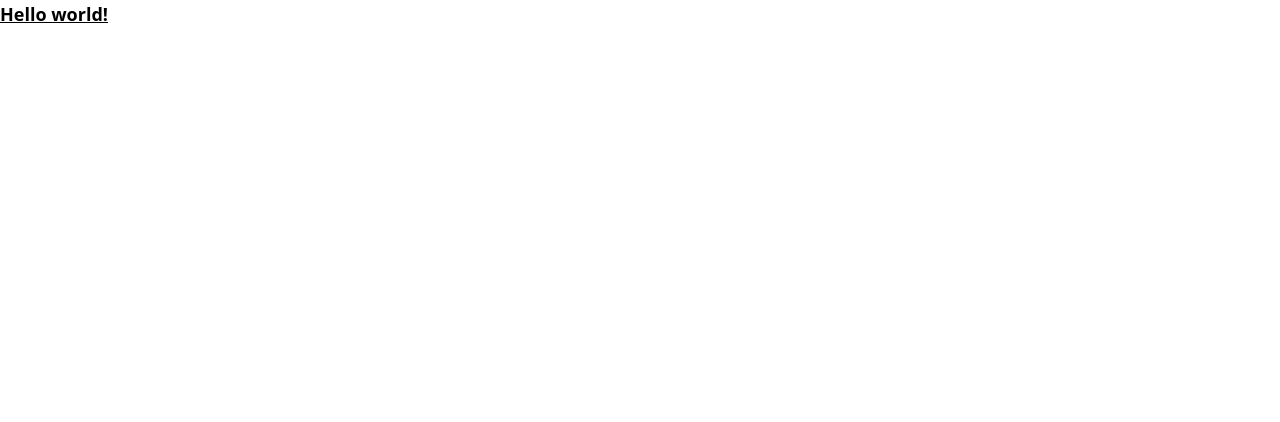
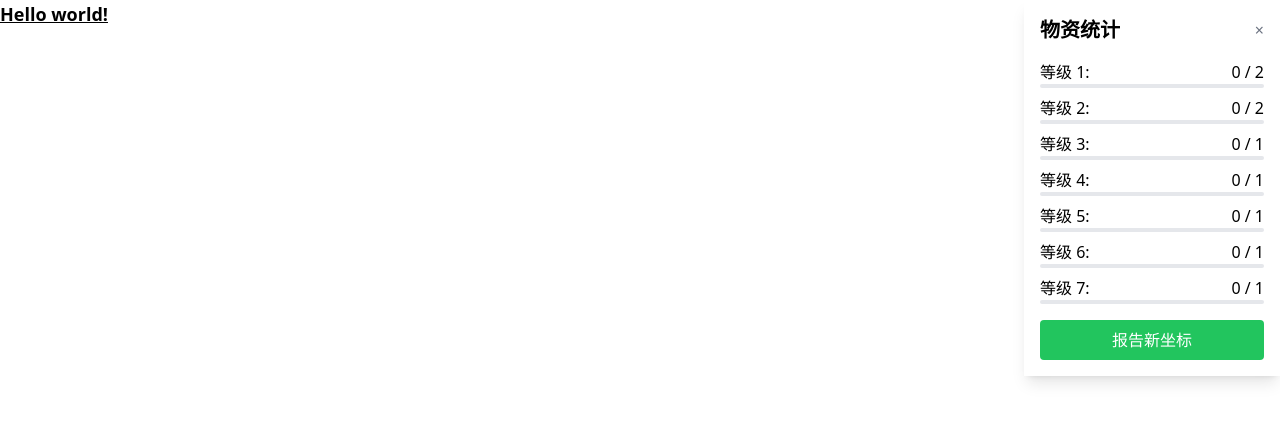
Before and after one commit to yl544350359/yl544350359.github.io, a React (Create React App) app in the folder last-war-supply-collection/: page / in a window 1280 px wide. Shown: the top 422 px of the page. Built offline with nearby package versions, Linux system fonts and the light colour scheme.

Commit message:
add logic for info panel

```diff
--- a/last-war-supply-collection/src/App.tsx
+++ b/last-war-supply-collection/src/App.tsx
@@ -1,8 +1,40 @@
-import React from 'react';
+import React, {useState, useMemo} from 'react'
+import useLocalStorage from './useLocalStorage'
+import InfoPanel from './InfoPanel'
+import {SUPPLY_DATA, supplyMap, LEVEL_COLORS} from './data'
 
 function App() {
+  const [viewport, setViewport] = useState({ x: 0, y: 0, scale: 0.1 })
+  const [collected, setCollected] = useLocalStorage<Set<string>>('collected', new Set())
+  const [infoOpen, setInfoOpen] = useState(true)
+
+  const stats = useMemo(() => {
+    const total = new Map<number, number>()
+    const collectedCount = new Map<number, number>()
+
+    Object.entries(SUPPLY_DATA).forEach(([level, coords]) => {
+      const lv = parseInt(level);
+      total.set(lv, coords.length)
+      collectedCount.set(lv, 0)
+    });
+
+    collected.forEach(coord => {
+      const lv = supplyMap().get(coord)
+      if (lv) collectedCount.set(lv, collectedCount.get(lv)??0 +1)
+    })
+
+    return { total, collectedCount }
+  }, [collected])
+
   return (
-    <div>
+    <div className="w-screen h-screen relative overflow-hidden">
+      <div className="absolute top-0 right-0 z-10">
+        <InfoPanel
+          stats={stats}
+          isOpen={infoOpen}
+          toggleOpen={() => setInfoOpen(!infoOpen)}
+        />
+      </div>
         <div className="text-lg text-red font-bold underline">
           Hello world!
         </div>
--- /dev/null
+++ b/last-war-supply-collection/src/InfoPanel.tsx
@@ -0,0 +1,64 @@
+import React, {FC} from 'react';
+
+export interface PanelProps {
+    stats: {
+        total: Map<number, number>,
+        collectedCount: Map<number, number>
+    },
+    isOpen: boolean
+    toggleOpen: () => void
+}
+const InfoPanel: FC<PanelProps> = ({ stats, isOpen, toggleOpen }) => {
+  if (!isOpen) {
+    return (
+      <button
+        onClick={toggleOpen}
+        className="bg-blue-500 text-white p-2 rounded-l"
+      >
+        展开
+      </button>
+    );
+  }
+
+  return (
+    <div className="bg-white p-4 shadow-lg w-64">
+      <div className="flex justify-between mb-4">
+        <h2 className="text-xl font-bold">物资统计</h2>
+        <button
+          onClick={toggleOpen}
+          className="text-gray-500 hover:text-gray-700"
+        >
+          ×
+        </button>
+      </div>
+
+      {[1, 2, 3, 4, 5, 6, 7].map(level => (
+        <div key={level} className="mb-2">
+          <div className="flex justify-between">
+            <span>等级 {level}:</span>
+            <span>
+              {stats.collectedCount.get(level) || 0} / {stats.total.get(level) || 0}
+            </span>
+          </div>
+          <div className="h-1 bg-gray-200 rounded">
+            <div
+              className="h-full bg-blue-500 rounded"
+              style={{ width: `${(stats.collectedCount.get(level)! / stats.total.get(level)!) * 100 || 0}%` }}
+            />
+          </div>
+        </div>
+      ))}
+
+      <a
+        href="https://your-google-form-link"
+        target="_blank"
+        rel="noopener noreferrer"
+        className="mt-4 block w-full bg-green-500 text-white text-center py-2 rounded hover:bg-green-600"
+      >
+        报告新坐标
+      </a>
+    </div>
+  );
+};
+
+export default InfoPanel;
--- a/last-war-supply-collection/src/data.ts
+++ b/last-war-supply-collection/src/data.ts
@@ -1,9 +1,30 @@
+// level -> index
 export const SUPPLY_DATA ={
-    level1: [[774,940],[8,762]],
-    level2: [[121,848],[149, 458]],
-    level3: [[808,248]],
-    level4: [[287,368]],
-    level5: [[350,609]],
-    level6: [[382,451]],
-    level7: [[463,462]]
+    1: [[774,940],[8,762]],
+    2: [[121,848],[149, 458]],
+    3: [[808,248]],
+    4: [[287,368]],
+    5: [[350,609]],
+    6: [[382,451]],
+    7: [[463,462]]
 }
+
+// index -> level
+export const supplyMap = () => {
+    const map = new Map<string, number>();
+    Object.entries(SUPPLY_DATA).forEach(([level, coords]) => {
+      const lv = parseInt(level);
+      coords.forEach(([x, y]) => map.set(`${x},${y}`, lv));
+    });
+    return map;
+}
+
+export const LEVEL_COLORS = {
+    1: '#FFB3BA',
+    2: '#FFDFBA',
+    3: '#FFFFBA',
+    4: '#BAFFC9',
+    5: '#BAE1FF',
+    6: '#D0BAFF',
+    7: '#FFBAF1'
+  }
--- /dev/null
+++ b/last-war-supply-collection/src/useLocalStorage.tsx
@@ -0,0 +1,26 @@
+import { useState, useEffect } from 'react';
+
+function useLocalStorage<T>(key: string, initialValue: T):[T, (value: any) => void] {
+  const [storedValue, setStoredValue] = useState<T>(() => {
+    try {
+      const item = window.localStorage.getItem(key);
+      return item ? new Set(JSON.parse(item)) as T: initialValue;
+    } catch (error) {
+      return initialValue;
+    }
+  });
+
+  const setValue = (value: any) => {
+    try {
+      const valueToStore = value instanceof Function ? value(storedValue) : value;
+      setStoredValue(valueToStore);
+      window.localStorage.setItem(key, JSON.stringify([...valueToStore]));
+    } catch (error) {
+      console.error(error);
+    }
+  };
+
+  return [storedValue, setValue];
+}
+
+export default useLocalStorage;
```
